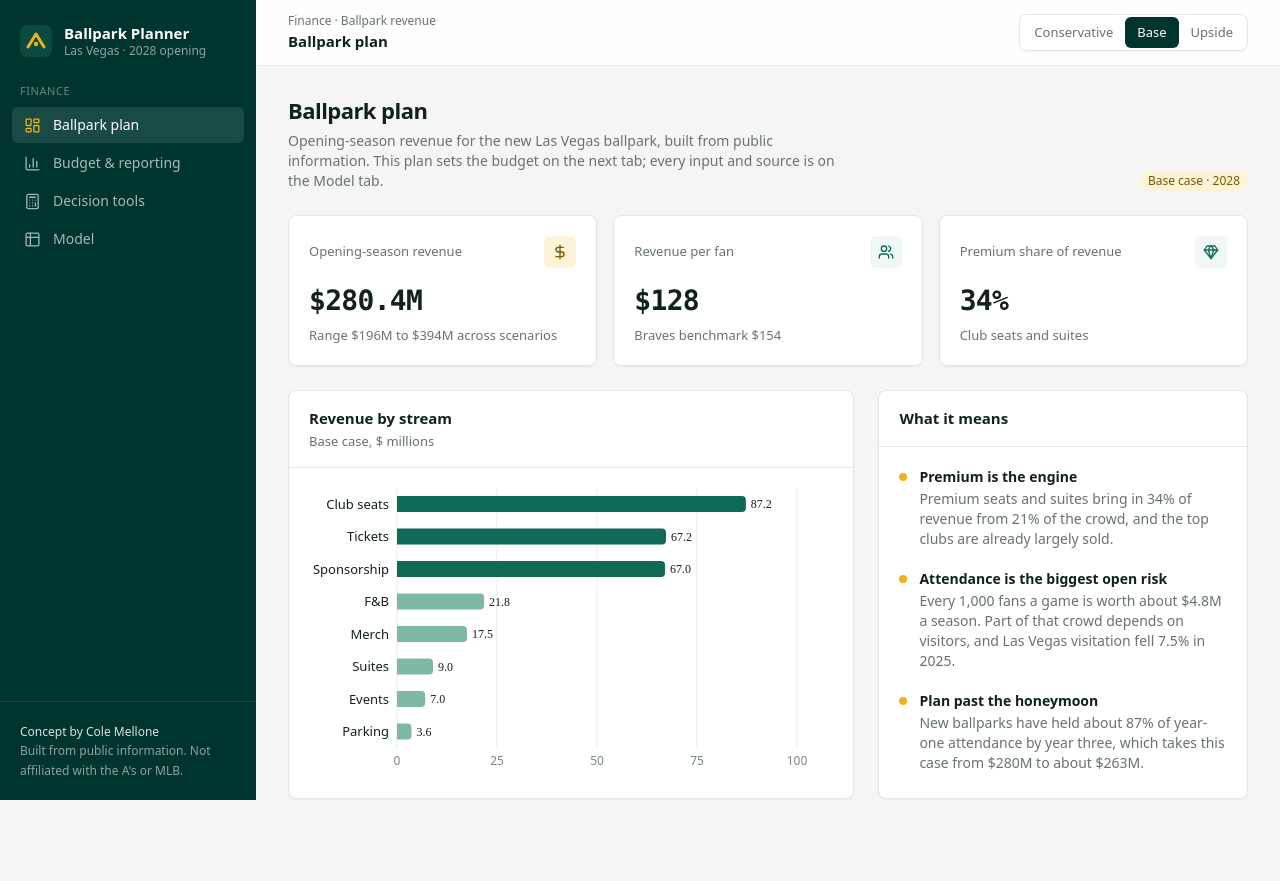
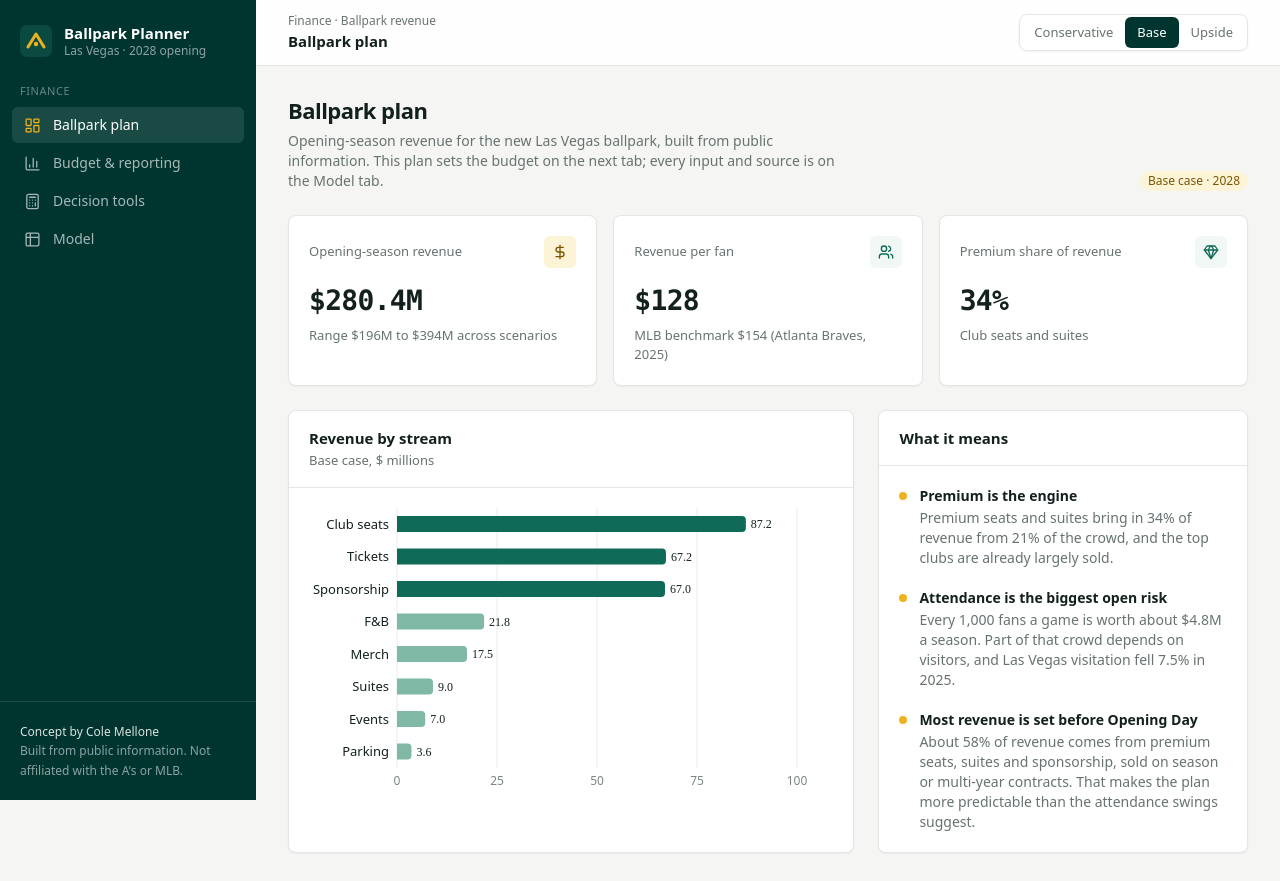
Before and after one commit to cmellone/vegas-ballpark-planner, a React (Vite) app: page / in a window 1280 px wide. Before the commit the page ends 827 px from the top, so only its background shows below. Built offline with nearby package versions, Linux system fonts and the light colour scheme.

Commit message:
Clarify benchmark label; replace honeymoon takeaway with contracted revenue share
Co-Authored-By: Claude Opus 5.5 <noreply@anthropic.com>
Claude-Session: https://claude.ai/code/session_011Jk8bjySBzjDtHaQCj6iBq

```diff
--- a/src/pages/Plan.tsx
+++ b/src/pages/Plan.tsx
@@ -11,12 +11,12 @@ export default function Plan() {
 
   const guestShare = (r.prem + r.suiteFans) / r.att;
   const per1k = compute({ ...x, att: x.att + 1000 }).total - r.total;
-  const yr3 = compute(x, x.h3).total;
+  const contracted = (r.clubs + r.suites + r.spons) / r.total;
 
   const takeaways = [
     { h: "Premium is the engine", t: `Premium seats and suites bring in ${(r.premShare * 100).toFixed(0)}% of revenue from ${(guestShare * 100).toFixed(0)}% of the crowd, and the top clubs are already largely sold.` },
     { h: "Attendance is the biggest open risk", t: `Every 1,000 fans a game is worth about ${fmtM(per1k)} a season. Part of that crowd depends on visitors, and Las Vegas visitation fell 7.5% in 2025.` },
-    { h: "Plan past the honeymoon", t: `New ballparks have held about ${Math.round(x.h3 * 100)}% of year-one attendance by year three, which takes this case from ${fmtM(r.total, 0)} to about ${fmtM(yr3, 0)}.` },
+    { h: "Most revenue is set before Opening Day", t: `About ${(contracted * 100).toFixed(0)}% of revenue comes from premium seats, suites and sponsorship, sold on season or multi-year contracts. That makes the plan more predictable than the attendance swings suggest.` },
   ];
 
   return (
@@ -32,7 +32,7 @@ export default function Plan() {
         <Stat label="Opening-season revenue" value={fmtM(r.total)} icon={<DollarSign size={16} />} accent
           sub={<>Range {fmtM(all.c.total, 0)} to {fmtM(all.u.total, 0)} across scenarios</>} />
         <Stat label="Revenue per fan" value={"$" + r.perFan.toFixed(0)} icon={<Users size={16} />}
-          sub={<>Braves benchmark ${r.brvPerFan.toFixed(0)}</>} />
+          sub={<>MLB benchmark ${r.brvPerFan.toFixed(0)} (Atlanta Braves, 2025)</>} />
         <Stat label="Premium share of revenue" value={(r.premShare * 100).toFixed(0) + "%"} icon={<Gem size={16} />}
           sub="Club seats and suites" />
       </div>
```
